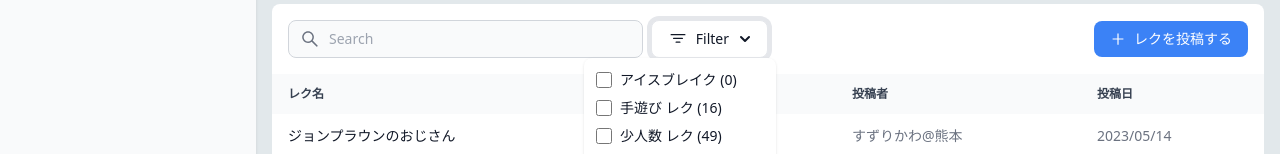
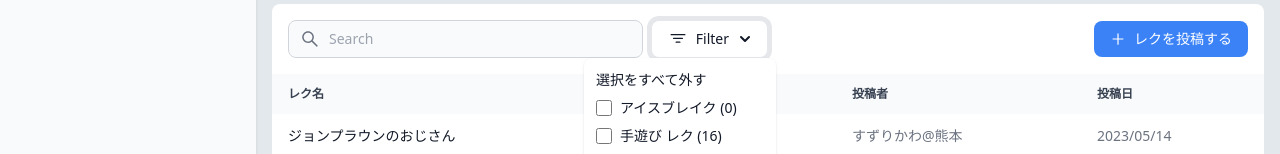
Before and after one commit to chihiros/topicpost-web, a React (Create React App) app: page /recreation in a window 1280 px wide. Both pictures are taken after a click on the button "Filter". Shown: the part 528-682 px from the top of the page. Built offline with nearby package versions, Linux system fonts and the light colour scheme; no server answers; what tailwindcss-inner-border would draw is missing.

Commit message:
add: reset用の項目を追加

```diff
--- a/src/core/components/organisms/RecreationContent.tsx
+++ b/src/core/components/organisms/RecreationContent.tsx
@@ -167,6 +167,9 @@ const RecreationForm: React.FC = () => {
                     className={`${isFilterDropdownOpen ? '' : 'hidden'} absolute z-50 w-48 -right-2 p-3 top-full bg-white rounded-lg shadow`}
                   >
                     <ul className="space-y-2 text-sm" aria-labelledby="filterDropdownButton">
+                       <li className="flex items-center">
+                        <label className="text-sm font-medium text-gray-900">選択をすべて外す</label>
+                      </li>
                       <li className="flex items-center">
                         <input id="RecIceBreak" type="checkbox" value="" className="w-4 h-4 bg-gray-100 border-gray-300 rounded text-primary-600 focus:ring-primary-500 focus:ring-2" />
                         <label htmlFor="RecIceBreak" className="ml-2 text-sm font-medium text-gray-900">アイスブレイク (0)</label>
```
